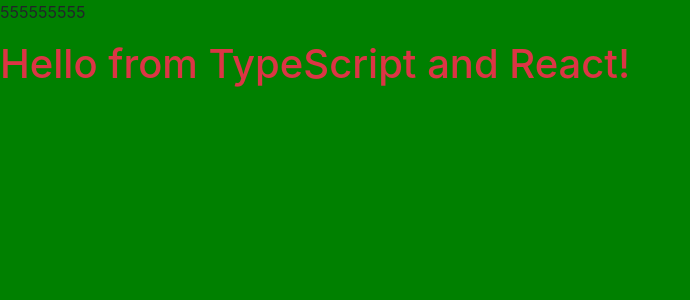
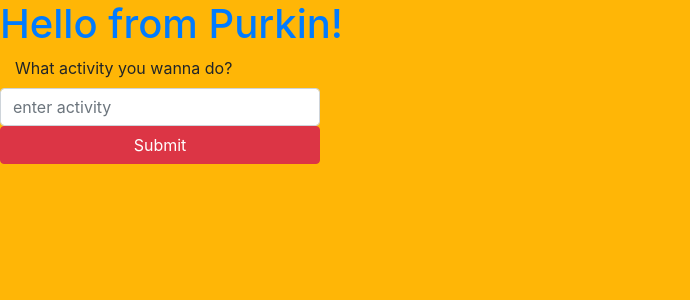
Before and after one commit to Chokobar/TodosToday, a React app: page / in a window 1280 px wide. Shown: the top 300 px of the page, without its empty margins (0-690 px from the left). Built offline with nearby package versions, Linux system fonts and the light colour scheme.

Commit message:
todos today first move

```diff
--- a/src/App.tsx
+++ b/src/App.tsx
@@ -1,12 +1,13 @@
 import * as React from "react";
 import * as ReactDOM from "react-dom";
 import { Hello } from "./components/Hello";
+import { TodoLists } from "./components/TodoLists";
 
 export const App = () => {
     return (
       <div>
-        <p>555555555</p>
-        <Hello compiler="TypeScript" framework="React" />
+        <Hello greeting="Purkin" />
+        <TodoLists />
       </div>
     );
   };
--- a/src/components/Hello.tsx
+++ b/src/components/Hello.tsx
@@ -1,5 +1,5 @@
 import * as React from "react";
 
-export interface HelloProps { compiler: string; framework: string; }
+interface HelloProps { greeting: string; }
 
-export const Hello = (props: HelloProps) => <h1 className='text-danger'>Hello from {props.compiler} and {props.framework}!</h1>;
+export const Hello = (props: HelloProps) => { return( <h1 className='text-primary'>Hello from {props.greeting}!</h1> )};
--- /dev/null
+++ b/src/components/TodoItem.tsx
@@ -0,0 +1,17 @@
+import * as React from 'react';
+
+interface ITodoItemProps {
+    listItems: any[];
+}
+
+export const TodoItem = (props: ITodoItemProps) => {
+    return (
+        <div>
+            <ul className="list-group">
+                {props.listItems.map((value ,index)=>{
+                     return <li key={value} className="list-group-item col-sm-3">{value}</li>
+                })}
+            </ul>
+        </div>
+    )
+}
--- /dev/null
+++ b/src/components/TodoLists.tsx
@@ -0,0 +1,59 @@
+import * as React from 'react';
+import {TodoItem} from './TodoItem';
+
+interface ITodoListsProps{
+
+}
+
+interface ITodoListsState{
+    textInForm: string,
+    listItems: any[];
+}
+
+export class TodoLists extends React.Component<ITodoListsProps,ITodoListsState>{
+
+    constructor(props: ITodoListsProps){
+        super(props);
+        this.state = {
+            textInForm: "",
+            listItems: [],
+        }
+
+    }
+
+    onChangeText = (event: any) => {
+        this.setState(
+            {textInForm: event.target.value}
+        )
+    }
+
+    onSubmitText = (event: any) => {
+        event.preventDefault();
+        this.state.textInForm === "" ?
+        console.log("you didn't fill anything") :
+        this.setState({
+            listItems: [...this.state.listItems, this.state.textInForm],
+            textInForm: ""
+        })
+    }
+
+    render(){
+        return (
+            <div>
+                <form onSubmit={this.onSubmitText}>
+                    <div className="form-group">
+                        <label className="col-sm-12">What activity you wanna do?</label>
+                        <input
+                            className="col-sm-3 form-control"
+                            placeholder="enter activity"
+                            value={this.state.textInForm}
+                            onChange={this.onChangeText}
+                        ></input>
+                        <button type="submit" className="col-sm-3 btn btn-danger">Submit</button>
+                        <TodoItem listItems={this.state.listItems} />
+                    </div>
+                </form>
+            </div>
+        )
+    }
+}
--- a/src/index.html
+++ b/src/index.html
@@ -2,7 +2,7 @@
 <html lang="en">
 <head>
     <meta charset="utf-8">
-    <title>React app</title>
+    <title>Todos Today</title>
 </head>
 <body>
     <div id="root"></div>
--- a/src/index.scss
+++ b/src/index.scss
@@ -1,6 +1,6 @@
 @import "~bootstrap/scss/bootstrap";
 
-$primary-color: green;
+$primary-color: #ffb606;
 
 body {
  background-color: $primary-color;
--- a/src/main.css
+++ /dev/null
@@ -1,3 +0,0 @@
-body {
-    background-color: blue;
-}
```
